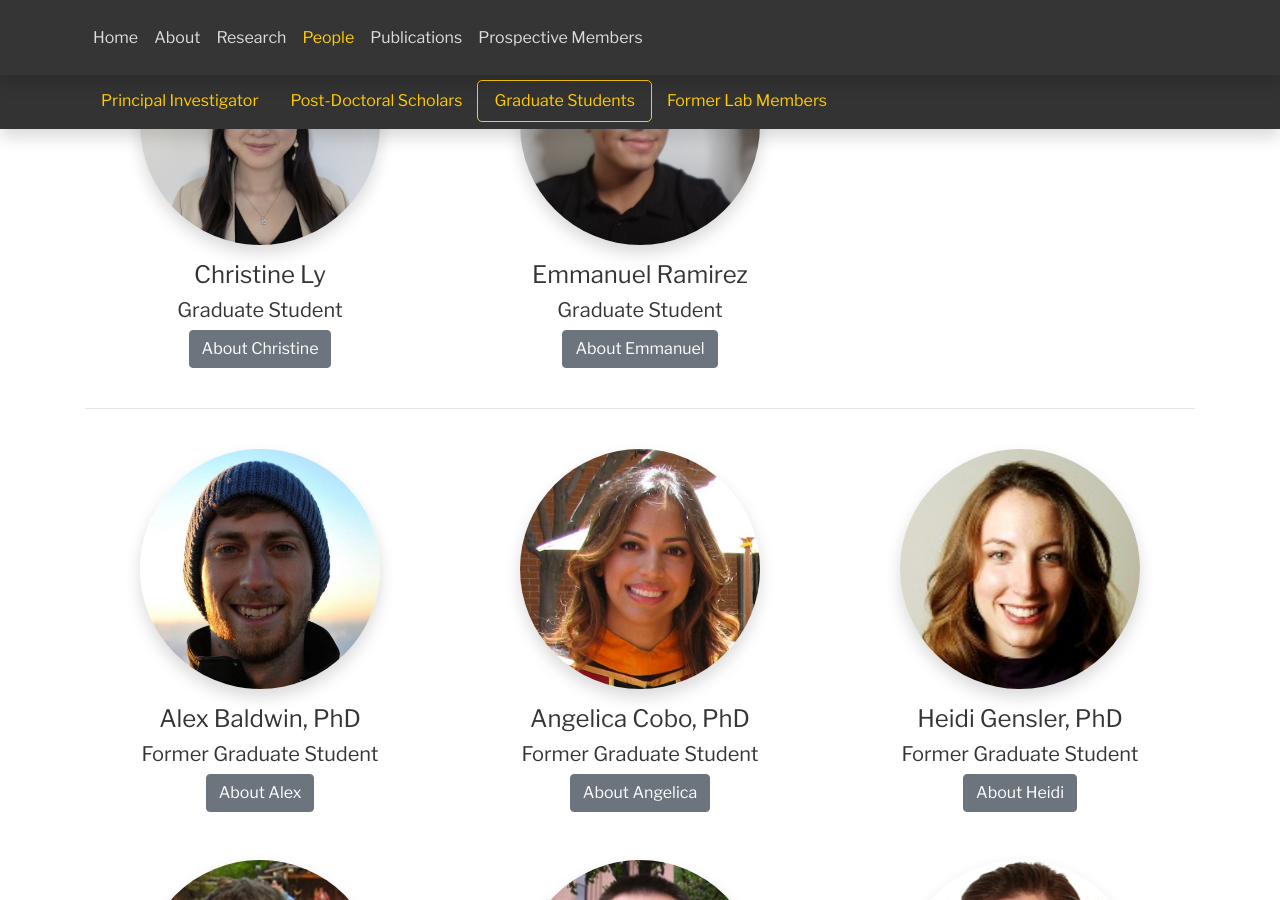
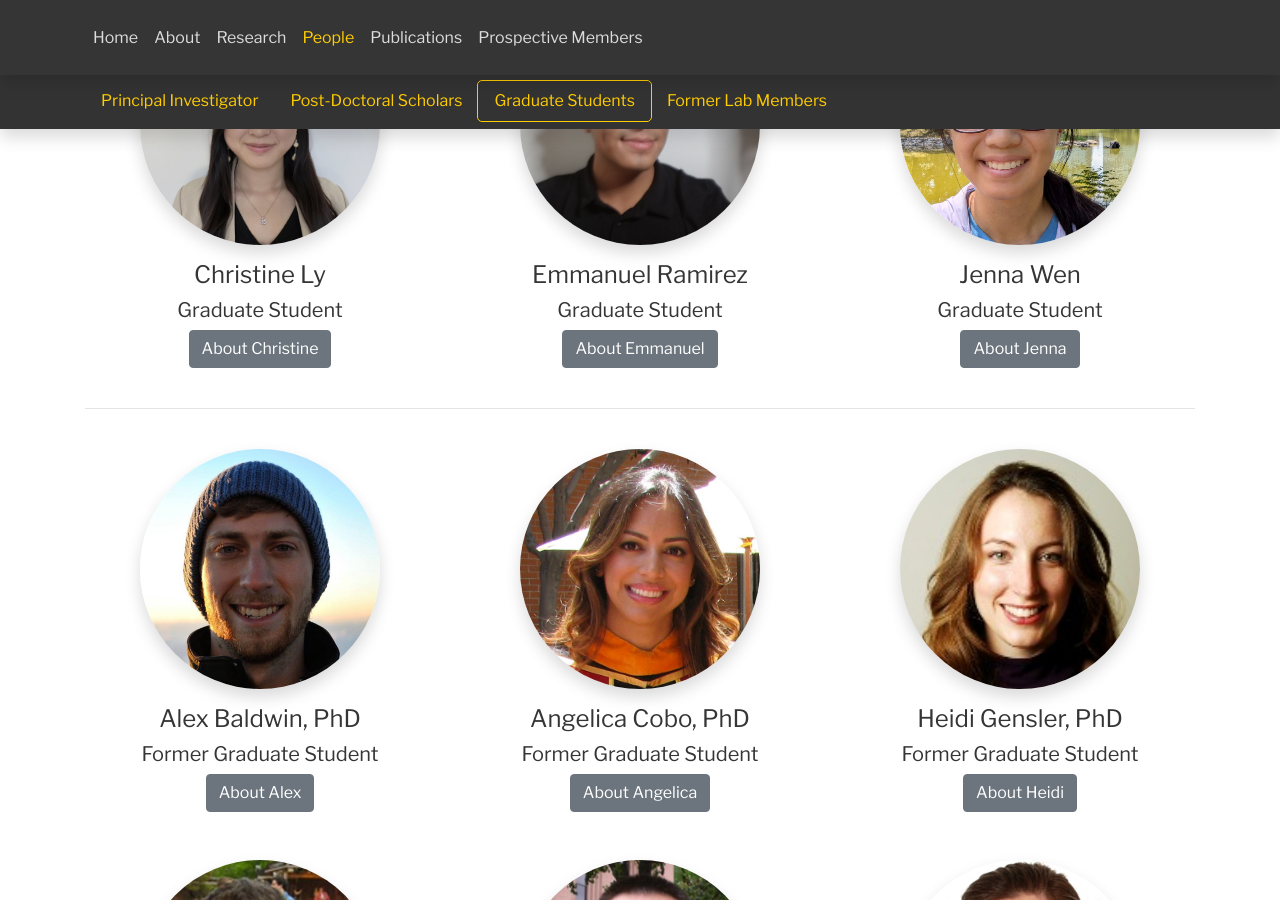
Before and after one commit to uscbiomems/uscbiomems.github.io, a Jekyll site: the page built from people.html, in a window 1280 px wide and 900 px high, scrolled down 2035 px. Built offline with Jekyll 4.4.1, drawn with Linux system fonts in a browser that asks for light colours.

Commit message:
People update
Added Jenna

```diff
--- a/people.html
+++ b/people.html
@@ -616,6 +616,52 @@ active_prospective:
 						</div>
 
 
+	<!-- JENNA -->
+	<div class="col-lg-4">
+		<img class="rounded-circle shadow headshot" src="{{ site.baseurl }}images/people/jennawen.jpg" alt="Jenna Wen" >
+		<h4>Jenna Wen</h4>
+		<h5>Graduate Student</h5>
+		<button type="button" class="btn btn-secondary" data-toggle="modal" data-target="#jennawen">About Jenna</button>
+	</div>
+			<!-- modal -->
+				<div class="modal fade" id="jennawen" tabindex="-1" role="dialog" aria-labelledby="modaltitle-jennawen" aria-hidden="true">
+					<div class="modal-dialog modal-lg" role="document">
+						<div class="modal-content">
+							<div class="modal-header">
+								<h5 class="modal-title" id="modaltitle-jennawen">Jenna Wen</h5>
+								<button type="button" class="close" data-dismiss="modal" aria-label="Close">
+									<span aria-hidden="true">&times;</span>
+								</button>
+							</div>
+							<div class="modal-body">
+								<div class="container-fluid">
+									<div class="row">
+										<div class="col-lg-4">
+											<img class="rounded-circle shadow headshot" src="{{ site.baseurl }}images/people/jennawen.jpg" alt="Jenna Wen" >
+										</div>
+										<div class="col-lg-8 align-self-center">
+											<p>
+												2020, B.S. Bioengineering, UC Berkeley<br><br>
+												jinghuaw [at] usc [dot] edu<br><br>
+												<a href="https://www.linkedin.com/in/jinghua-wen/" target="_blank">LinkedIn</a>
+											</p>
+										</div>
+									</div>
+									<hr>
+									<div class="row">
+										<p>
+											Jenna graduated from UC Berkeley in 2020 with a BS in Bioengineering and minors in Electrical Engineering and Computer Science (EECS) and Music. Afterwards, she worked at Triple Ring Technologies developing medical devices and in-vitro diagnostic systems for various client projects and government R&D grants. A few of her roles included system integration for a microfluidics-based cannabis breathalyzer platform, design verification for a blood chemistry analyzer, and electrical system design and printed circuit board design for several ultra low-cost biomedical instruments. Jenna joined the BioMEMS lab in 2024 and is interested in developing implantable medical devices and working with implantable materials. In her free time, she enjoys traveling, writing, reading, and making and drinking any type of tea.
+										</p>
+									</div>
+								</div>
+							</div>
+							<div class="modal-footer">
+								<button type="button" class="btn btn-secondary" data-dismiss="modal">Close</button>
+							</div>
+						</div>
+					</div>
+				</div>
+
 			<!-- </div> --> <!-- close row -->
 			<!-- <div class="row"> -->
 
```
Also changed, not shown: images/people/jennawen.jpg (added), 1 other file.
